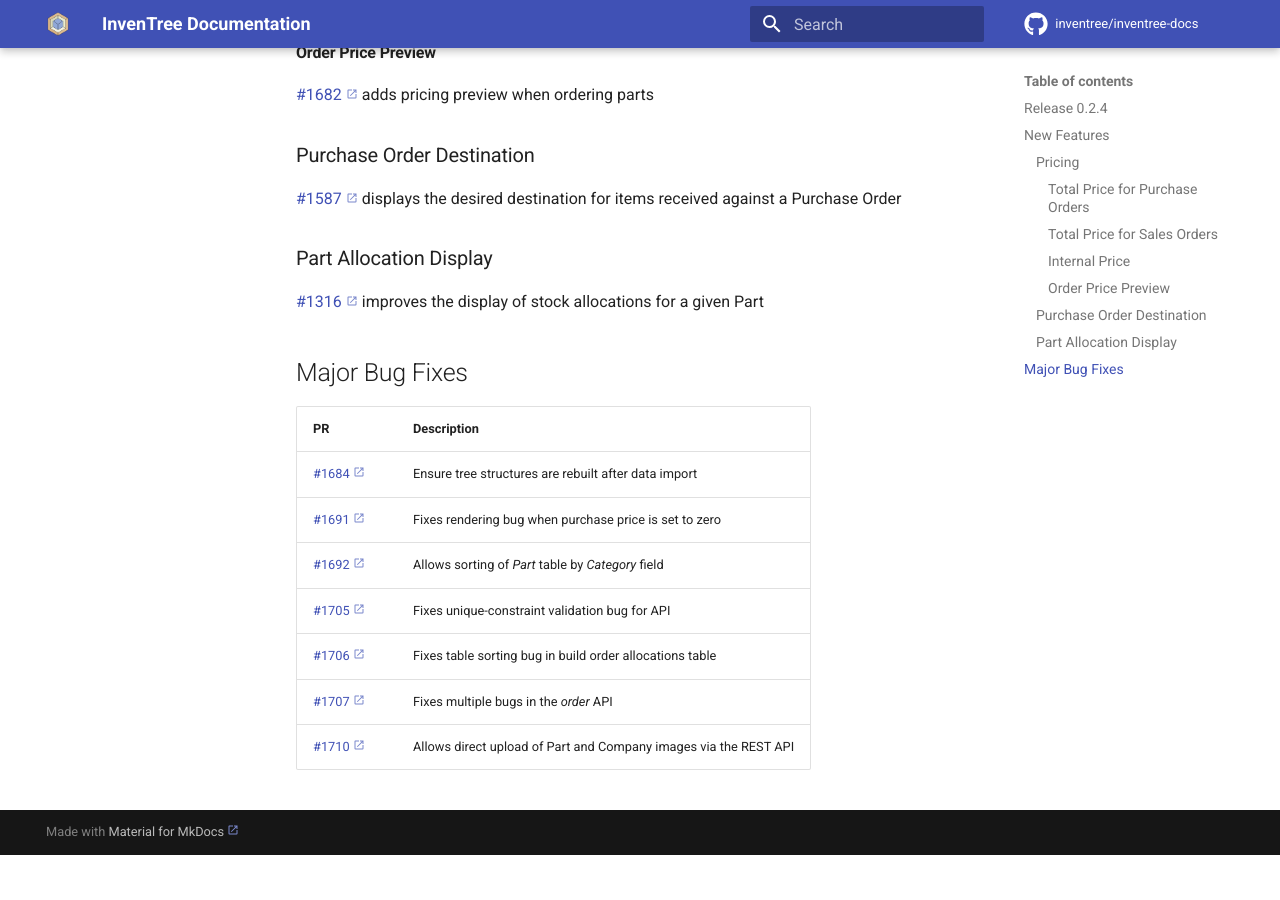
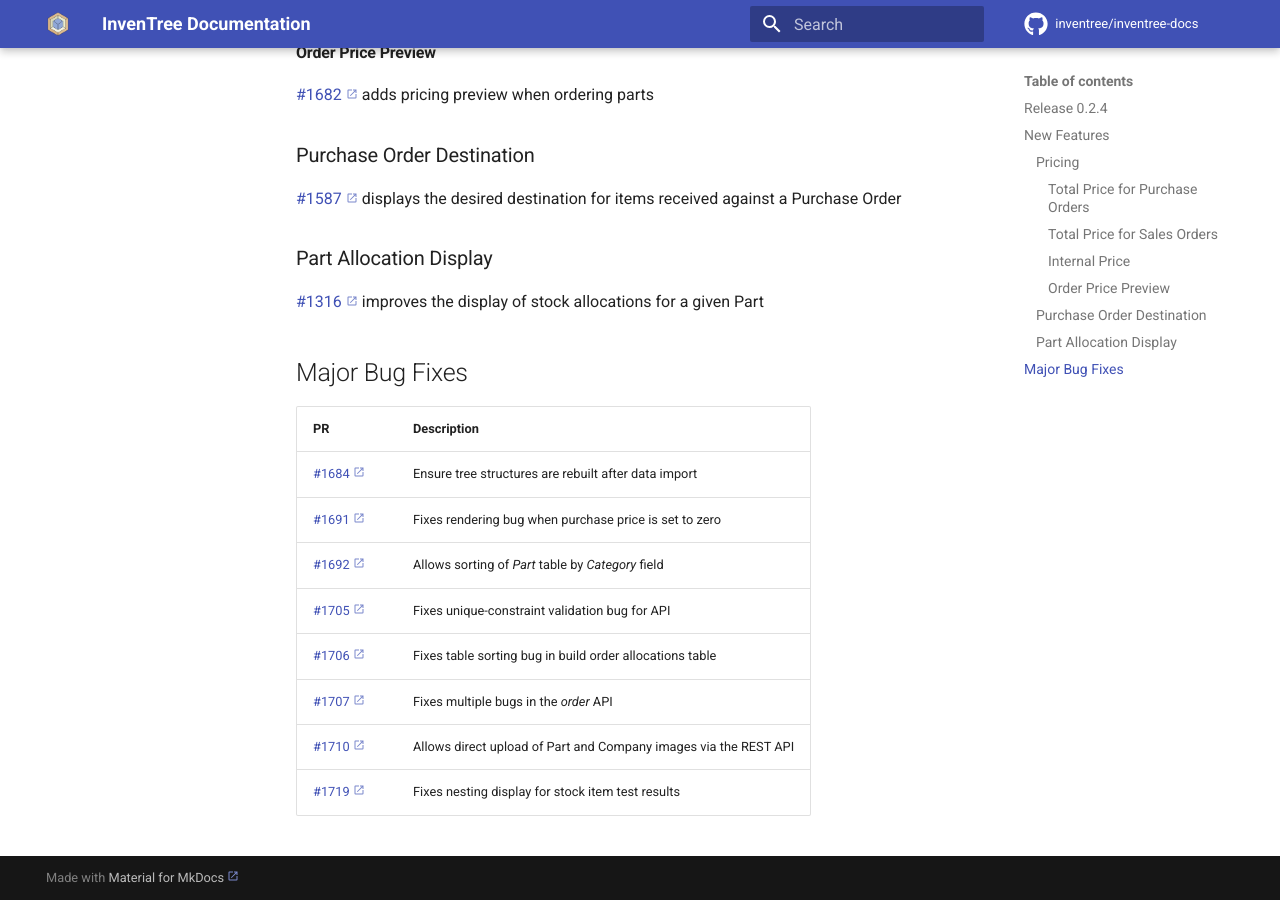
Before and after one commit to inventree/inventree-docs, an MkDocs documentation site: the page built from docs/releases/0.2.4.md, in a window 1280 px wide and 900 px high, scrolled down 636 px. Built offline with MkDocs 1.6.1 and Material for MkDocs 9.7.7, drawn with Linux system fonts in a browser that asks for light colours; a script that is not in the unit is left out; comment, search, counter and statistics services are not loaded; before the commit the page ends 1491 px from its top, so only the background shows below that.

Commit message:
Update 0.2.4.md
Adds bug fix notes for [#1719](https://github.com/inventree/InvenTree/pull/1719)

```diff
--- a/docs/releases/0.2.4.md
+++ b/docs/releases/0.2.4.md
@@ -47,3 +47,4 @@ This release of InvenTree introduces a number of key improvements regarding pric
 | [#1706](https://github.com/inventree/InvenTree/pull/1706) | Fixes table sorting bug in build order allocations table |
 | [#1707](https://github.com/inventree/InvenTree/pull/1707) | Fixes multiple bugs in the *order* API |
 | [#1710](https://github.com/inventree/InvenTree/pull/1710) | Allows direct upload of Part and Company images via the REST API |
+| [#1719](https://github.com/inventree/InvenTree/pull/1719) | Fixes nesting display for stock item test results |
```
